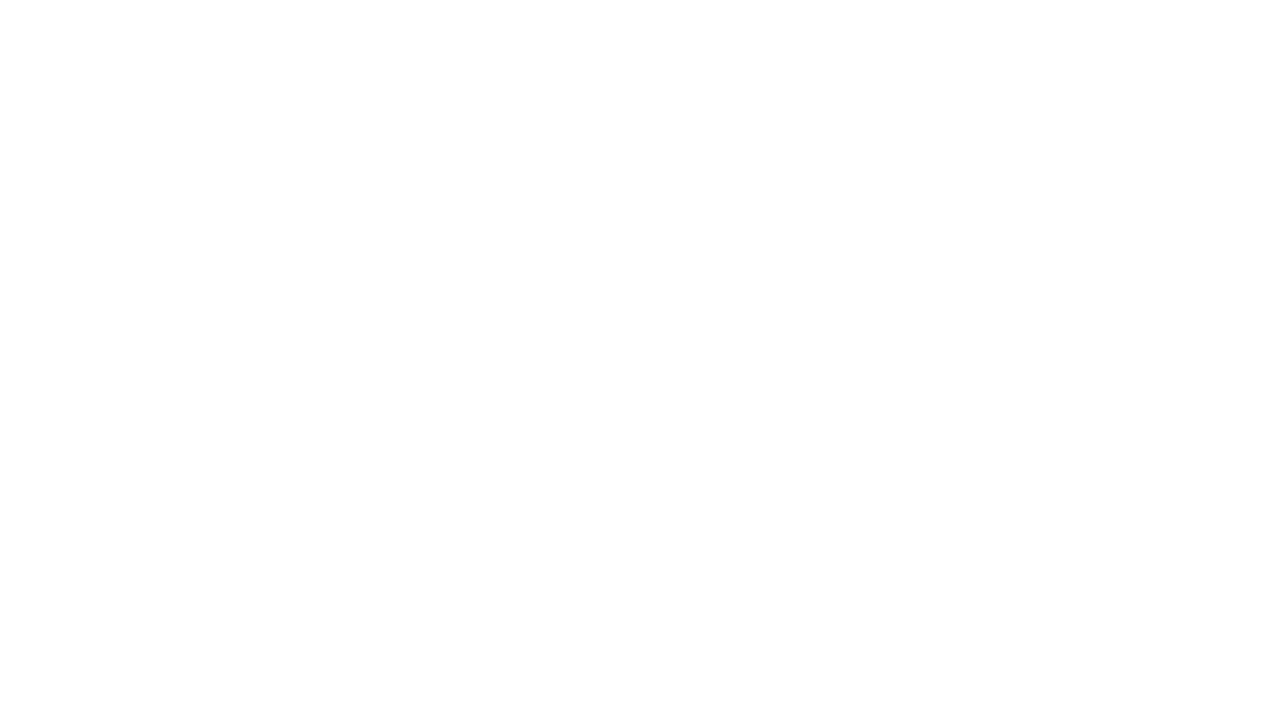
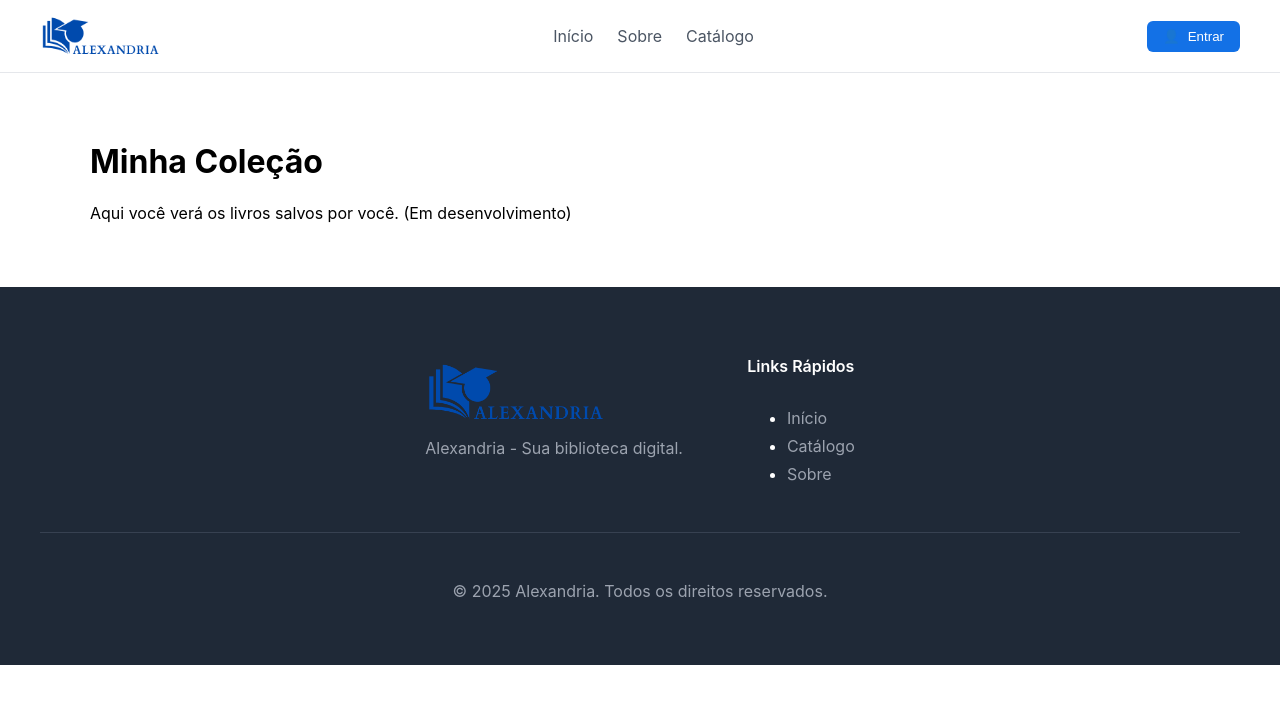
Before and after one commit to Bruno-Danielski/Alexandria, a React (Create React App) app in the folder front/: page /colecao in a window 1280 px wide. Before the commit this address had no page. Shown: the top 704 px of the page. Built offline with nearby package versions, Linux system fonts and the light colour scheme.

Commit message:
Add coleção

```diff
--- a/front/src/App.js
+++ b/front/src/App.js
@@ -4,6 +4,7 @@ import CatalogPage from "./pages/CatalogPage";
 import LoginPage from "./pages/LoginPage";
 import BookPage from "./pages/BookPage";
 import UserPage from "./pages/UserPage";
+import CollectionPage from "./pages/CollectionPage";
 
 export default function App() {
   return (
@@ -14,6 +15,7 @@ export default function App() {
         <Route path="/login" element={<LoginPage />} />
         <Route path="/livro" element={<BookPage />} />
         <Route path="/usuario" element={<UserPage />} />
+        <Route path="/colecao" element={<CollectionPage />} />
       </Routes>
     </Router>
   );
--- a/front/src/components/HeaderComponent.js
+++ b/front/src/components/HeaderComponent.js
@@ -211,6 +211,7 @@ export default function HeaderComponent() {
           <a onClick={() => handleScrollOrNavigate("home")}>Início</a>
           <a onClick={() => handleScrollOrNavigate("sobre")}>Sobre</a>
           <RouterLink to="/catalogo">Catálogo</RouterLink>
+          {user && <RouterLink to="/colecao">Coleção</RouterLink>}
         </Nav>
 
         <Button onClick={goProfile}>
@@ -223,6 +224,7 @@ export default function HeaderComponent() {
           <a onClick={() => { setMenuOpen(false); handleScrollOrNavigate("home"); }}>Início</a>
           <a onClick={() => { setMenuOpen(false); handleScrollOrNavigate("sobre"); }}>Sobre</a>
           <RouterLink to="/catalogo" onClick={() => setMenuOpen(false)}>Catálogo</RouterLink>
+          {user && <RouterLink to="/colecao" onClick={() => setMenuOpen(false)}>Coleção</RouterLink>}
         </MobileMenu>
       )}
     </Header>
--- a/front/src/pages/CatalogPage.js
+++ b/front/src/pages/CatalogPage.js
@@ -37,7 +37,6 @@ const CatalogItemWrapper = styled.div`
   }
 `;
 
-// Loading styles (same as BookPage)
 const LoadingWrapper = styled.div`
   display: flex;
   align-items: center;
@@ -342,7 +341,7 @@ export default function CatalogPage() {
          {loading ? (
            <LoadingWrapper>
              <LoadingBox>
-               <LoadingText>Carregando produtos...</LoadingText>
+               <LoadingText>Carregando...</LoadingText>
              </LoadingBox>
            </LoadingWrapper>
          ) : (
--- /dev/null
+++ b/front/src/pages/CollectionPage.js
@@ -0,0 +1,22 @@
+import styled from 'styled-components';
+import HeaderComponent from '../components/HeaderComponent';
+import FooterComponent from '../components/FooterComponent';
+
+const Page = styled.div`
+  max-width: 1100px;
+  margin: 2rem auto;
+  padding: 1rem;
+`;
+
+export default function CollectionPage() {
+  return (
+    <>
+      <HeaderComponent />
+      <Page>
+        <h1>Minha Coleção</h1>
+        <p>Aqui você verá os livros salvos por você. (Em desenvolvimento)</p>
+      </Page>
+      <FooterComponent />
+    </>
+  );
+}
```
